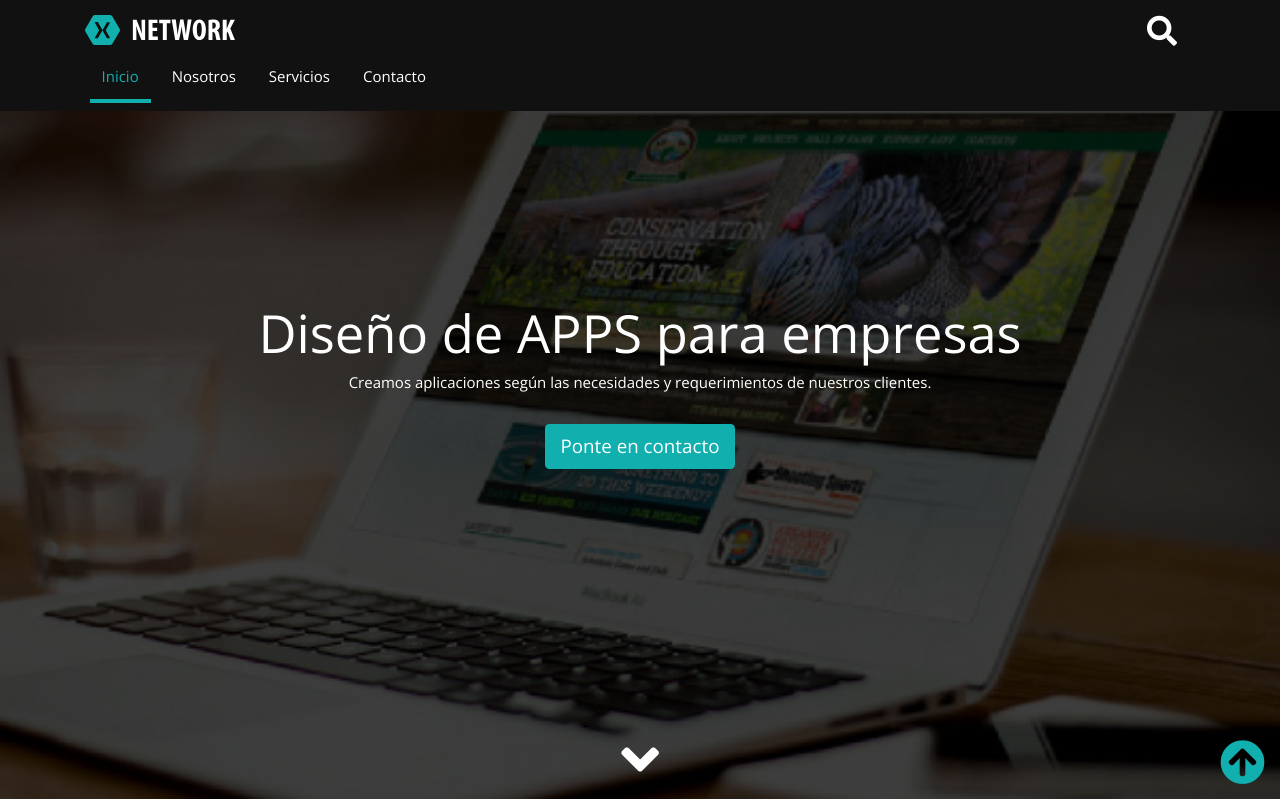
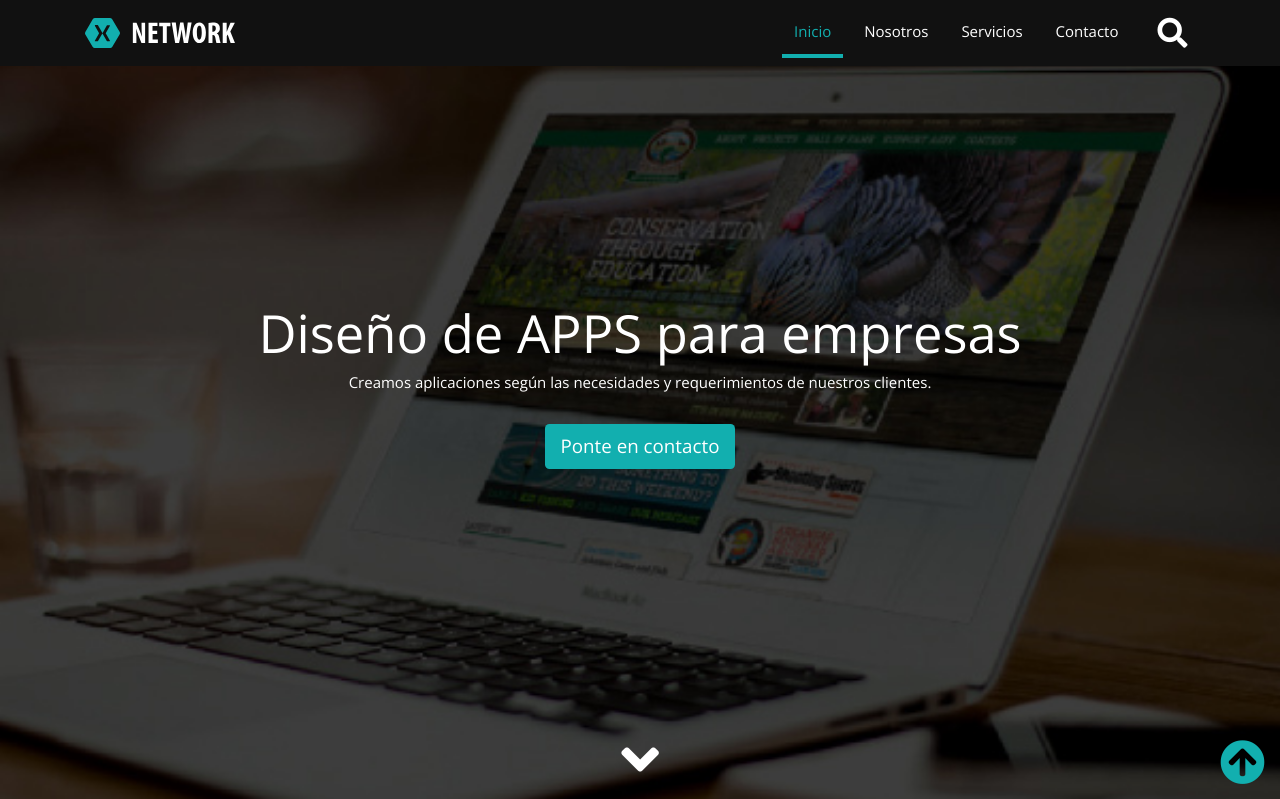
Before and after one commit to devsantoshm/bs4-maquetacion, a PHP site: page / in a window 1280 px wide. Shown: the top 799 px of the page. Run offline with PHP 8.4, Linux system fonts and the light colour scheme.

Commit message:
dando estilos al menu para escritorio ordenando

```diff
--- a/css/estilos.css
+++ b/css/estilos.css
@@ -361,7 +361,14 @@ EMPIEZAN LAS MEDIAS QUERIES
 @media (min-width: 768px) {
   #menu-principal {
     height: auto !important;
-    display: block; }
+    display: block;
+    -webkit-box-flex: 0;
+        -ms-flex: 0 1 auto;
+            flex: 0 1 auto;
+    margin-left: auto;
+    -webkit-box-ordinal-group: 2;
+        -ms-flex-order: 1;
+            order: 1; }
 
   #menu-principal ul {
     display: -webkit-box;
@@ -381,4 +388,22 @@ EMPIEZAN LAS MEDIAS QUERIES
   #menu-principal ul li.active a,
   #menu-principal ul li a:hover {
     color: #12AFAF;
-    border-bottom: 4px solid; } }
+    border-bottom: 4px solid; }
+
+  .boton-buscar {
+    margin-left: 1rem;
+    margin-right: 0;
+    -webkit-box-ordinal-group: 3;
+        -ms-flex-order: 2;
+            order: 2; }
+
+  #bloque-buscar {
+    -webkit-box-ordinal-group: 4;
+        -ms-flex-order: 3;
+            order: 3;
+    position: absolute;
+    width: 20rem;
+    right: 3rem;
+    top: 2.8rem;
+    -webkit-transition: all 0.5s ease;
+    transition: all 0.5s ease; } }
--- a/scss/estilos.scss
+++ b/scss/estilos.scss
@@ -304,6 +304,9 @@ EMPIEZAN LAS MEDIAS QUERIES
     #menu-principal {
         height: auto !important;
         display: block;
+        flex: 0 1 auto;
+        margin-left: auto;
+        order: 1
     }
     #menu-principal ul {
         display: flex;
@@ -322,4 +325,17 @@ EMPIEZAN LAS MEDIAS QUERIES
         color: #12AFAF;
         border-bottom: 4px solid
     }
+    .boton-buscar {
+        margin-left: 1rem;
+        margin-right: 0;
+        order: 2
+    }
+    #bloque-buscar {
+        order: 3;
+        position: absolute;
+        width: 20rem;
+        right: 3rem;
+        top: 2.8rem;
+        transition: all .5s ease
+    }
 }
```
